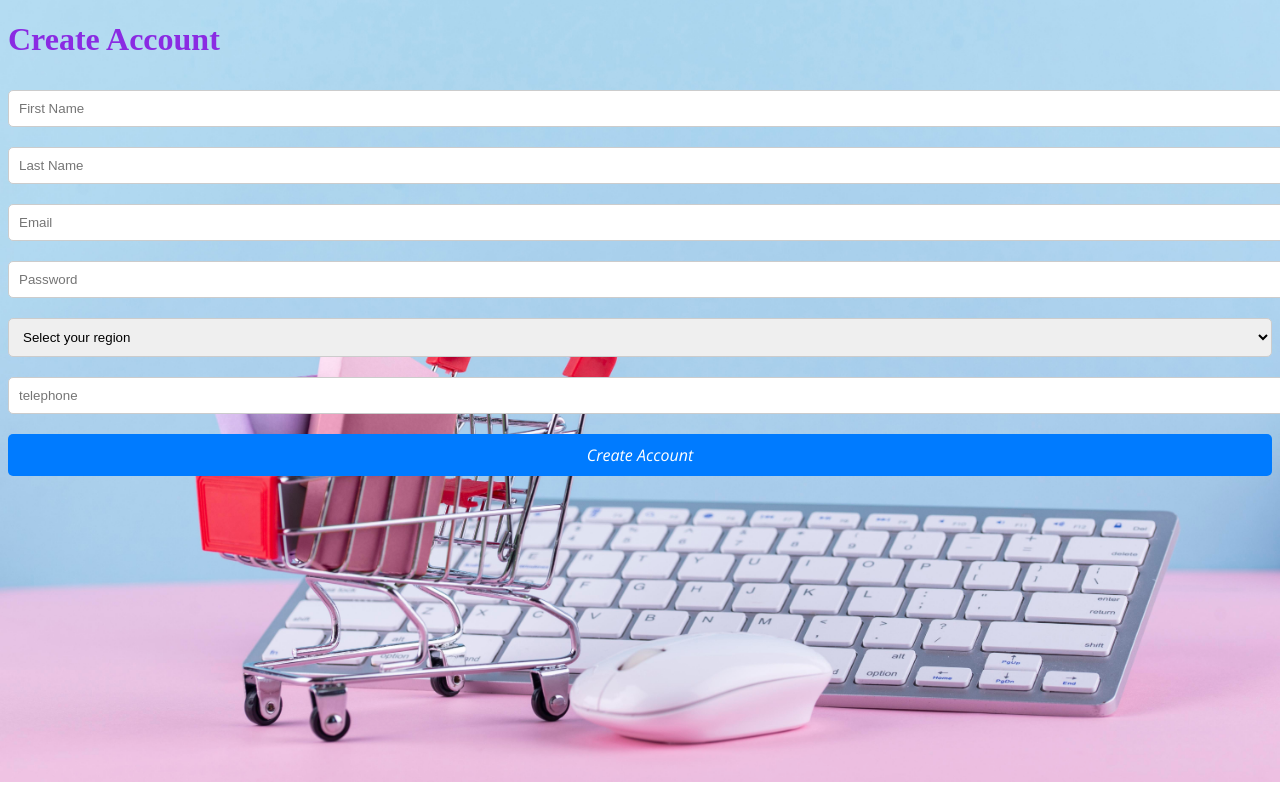
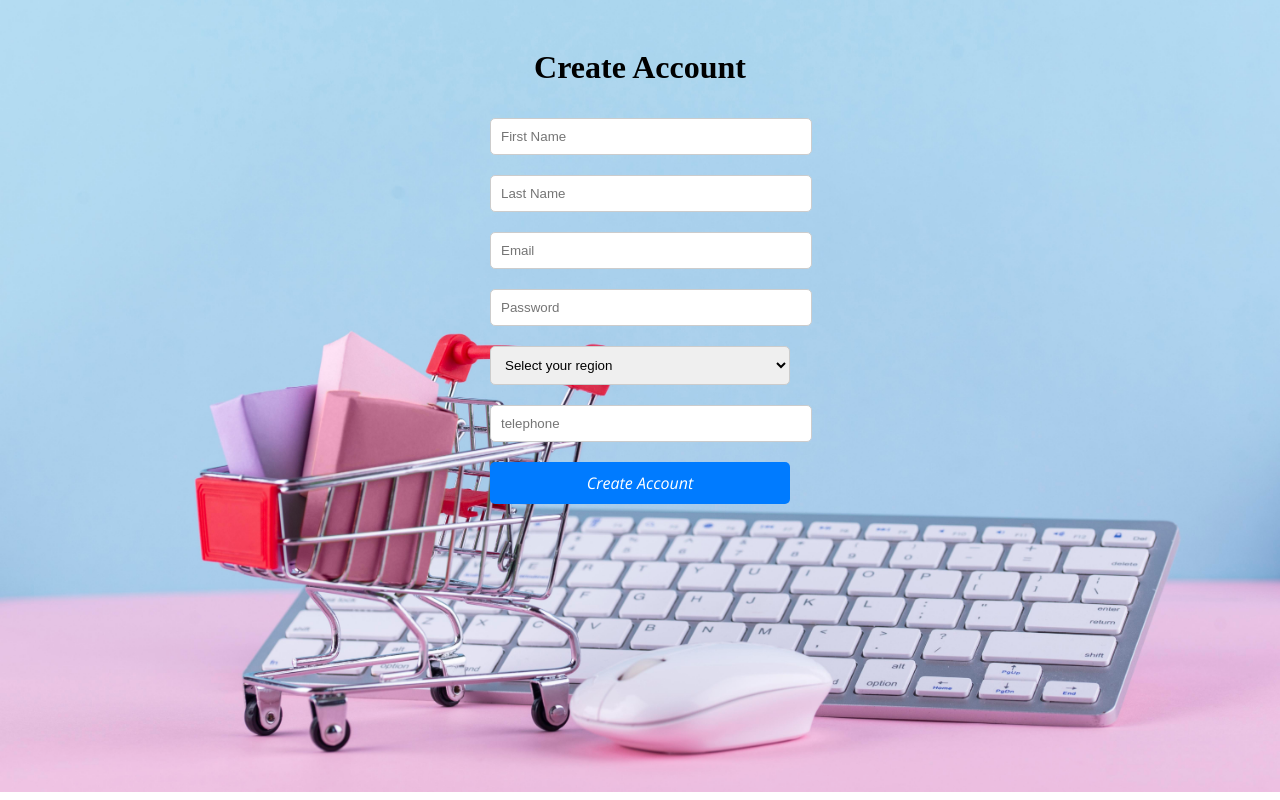
Before and after one commit to ZivFarin/AmazonUs, a React (Create React App) app in the folder frontend/: page /Signup in a window 1280 px wide. Built offline with nearby package versions, Linux system fonts and the light colour scheme.

Commit message:
fixed the Signup css

```diff
--- a/frontend/src/components/Signup.js
+++ b/frontend/src/components/Signup.js
@@ -52,9 +52,9 @@ function Signup() {
   };
 
   return (
-    <div className={styles["login-page"]}>
+    <div className={styles["login-form"]}>
       <h1>Create Account</h1>
-      <form className={styles["login-page"]} onSubmit={handleSignUp}>
+      <form className="login-form" onSubmit={handleSignUp}>
         <input
           type="first name"
           placeholder="First Name"
--- a/frontend/src/components/Signup.module.css
+++ b/frontend/src/components/Signup.module.css
@@ -1,33 +1,39 @@
+/* import fonts */
+@import url('https://fonts.googleapis.com/css2?family=Open+Sans:ital,wght@1,300;1,400&display=swap');
+
+/* login form styles */
 .login-form {
   display: flex;
   flex-direction: column;
   align-items: center;
   margin: auto;
-  margin-left: 10px;
   padding: 20px;
-  border: 1px solid #ccc;
   border-radius: 5px;
   width: 300px;
-  border: 2px solid black;
 }
 
+/* input field styles */
 .login-form__input {
   margin: 10px 0;
   padding: 10px;
   border: 1px solid #ccc;
   border-radius: 5px;
   width: 100%;
+
 }
 
+/* adjust width for non-select input fields */
 .login-form__input:not(select) {
   width: 100%;
 }
 
+/* error message styles */
 .login-form__error {
   margin: 10px 0;
   color: red;
 }
 
+/* submit button styles */
 .login-form__submit,
 .signup-form__submit {
   margin: 10px 0;
@@ -43,6 +49,7 @@
   font-weight: 400;
 }
 
+/* adjust styles for signup form button */
 .signup-form__submit {
   text-align: center;
   text-decoration: none;
@@ -50,6 +57,7 @@
   padding-right: 0;
 }
 
+/* button hover styles */
 .login-form__submit:hover,
 .signup-form__submit:hover {
   background-color: #0069d9;
@@ -57,6 +65,7 @@
   text-decoration: none;
 }
 
-.login-page{
-  color: blueviolet;
+/* adjust width for non-select input fields */
+.login-form__input:not(select) {
+  width: 100%;
 }
```
